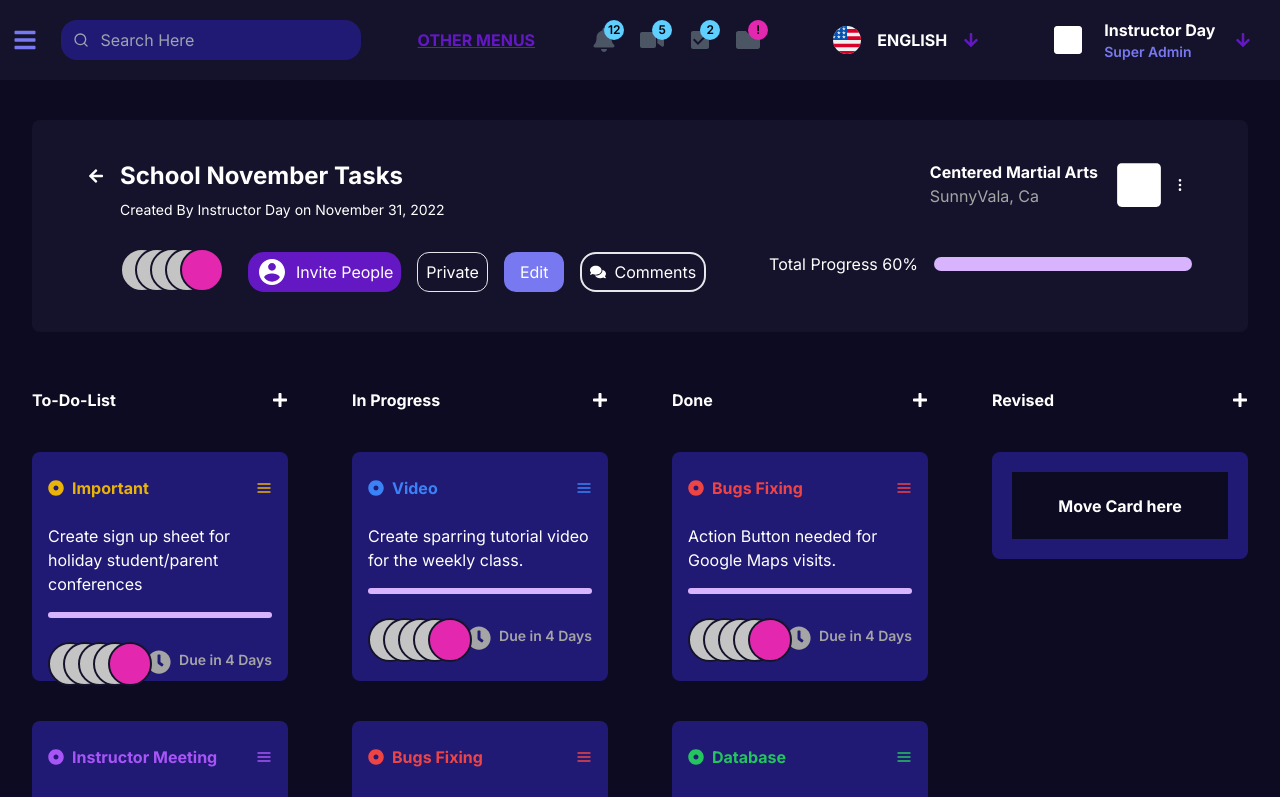
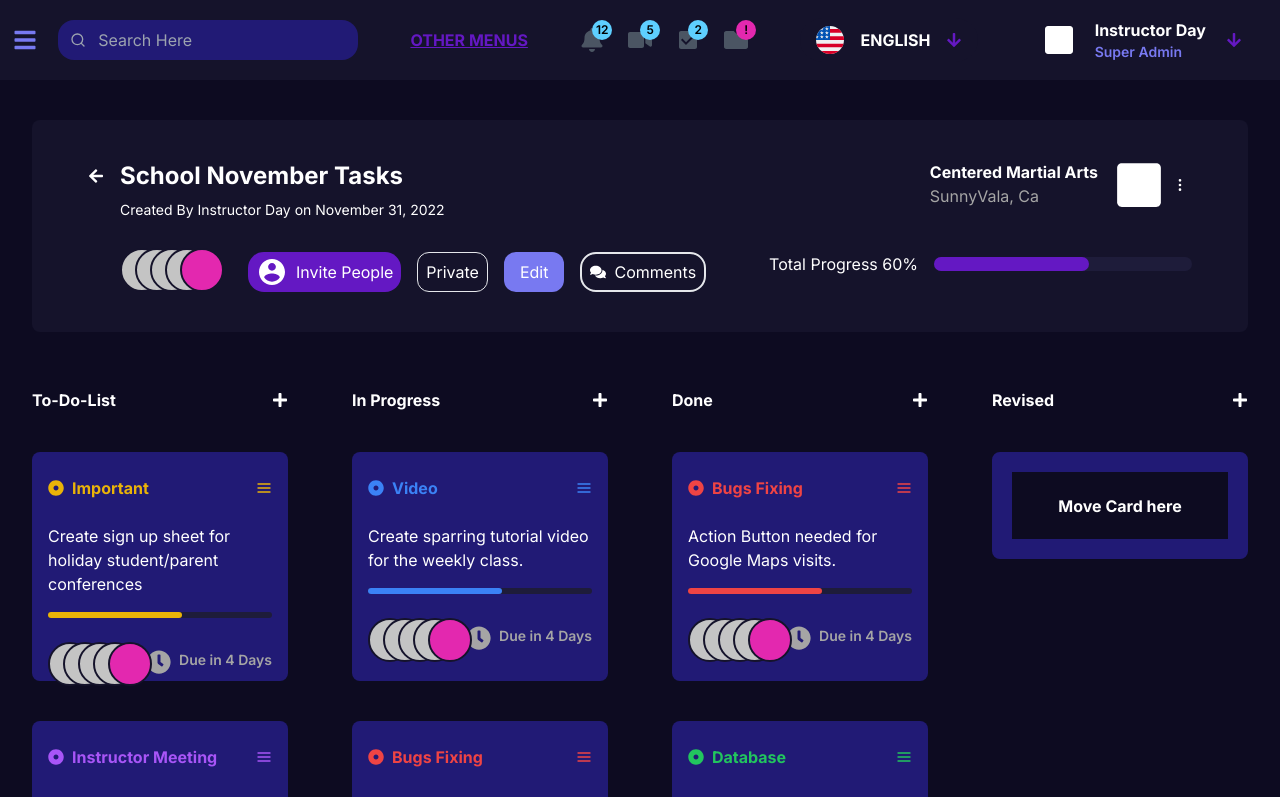
Before and after one commit to ArjunMal1311/kodagu_now_internship, a Next.js app: page / in a window 1280 px wide. Shown: the top 797 px of the page. Built offline with nearby package versions, Linux system fonts and the light colour scheme.

Commit message:
final commit

```diff
--- a/components/LastBody.tsx
+++ b/components/LastBody.tsx
@@ -27,7 +27,9 @@ const LastBody = () => {
                                     {element.information}
                                 </div>
 
-                                <div className='w-full h-[6px] mt-4 bg-purple-300 rounded-lg mb-6'></div>
+                                <div className='w-full h-[6px] bg-[#1E1C3A] rounded-lg mb-6 mt-4'>
+                                    <div className={`h-full rounded-lg w-[60%] ${getBgColor(element.heading)}`}></div>
+                                </div>
 
                                 <div className='flex relative'>
                                     <svg xmlns="http://www.w3.org/2000/svg" width="44" height="44" viewBox="0 0 44 44" fill="none" className="absolute">
@@ -80,5 +82,19 @@ const getHeadingColor = (mainHeading: string) => {
             return 'text-blue-500';
     }
 };
+const getBgColor = (mainHeading: string) => {
+    switch (mainHeading) {
+        case 'Important':
+            return 'bg-yellow-500';
+        case 'Bugs Fixing':
+            return 'bg-red-500';
+        case 'Database':
+            return 'bg-green-500';
+        case 'Instructor Meeting':
+            return 'bg-purple-500'
+        default:
+            return 'bg-blue-500';
+    }
+};
 
 export default LastBody
--- a/components/MainBody.tsx
+++ b/components/MainBody.tsx
@@ -1,13 +1,13 @@
 import React from 'react'
 import { FaArrowLeft, FaComments, FaShareSquare, FaSquare } from 'react-icons/fa'
-import {  FiMoreVertical } from 'react-icons/fi'
+import { FiMoreVertical } from 'react-icons/fi'
 import { IoMdContact } from 'react-icons/io'
 
 const MainBody = () => {
     return (
         <div className='my-10 bg-[#15132B] rounded-lg px-10 py-10 mx-8 text-white lg:justify-between lg:flex lg:flex-row flex-col'>
             <div className='lg:flex flex-col lg:flex-row'>
-                <div className='mx-4 mt-2 hidden sm:flex'>
+                <div className='mx-4 mt-2 hidden lg:flex'>
                     <FaArrowLeft />
                 </div>
 
@@ -34,16 +34,16 @@ const MainBody = () => {
                             </svg>
                         </div>
 
-                        <div className='flex lg:ml-32 ml-0 mr-4 items-center justify-center bg-[#6418C3] px-2 py-1 rounded-2xl lg:mb-0 mt-4 h-[40px]'>
+                        <div className='flex lg:ml-32 ml-0 py-2 mr-4 items-center hover:bg-[#0D0B21] justify-center bg-[#6418C3] px-2 py-1 rounded-2xl lg:mb-0 mt-4 h-[40px]'>
                             <IoMdContact size={32} />
-                            <h4 className='ml-2'>Invite People</h4>
+                            <h4 className='ml-2 select-none'>Invite People</h4>
                         </div>
 
 
-                        <h4 className='border flex items-center justify-center px-2 py-1 rounded-xl mr-4 lg:max-w-full lg:mb-0 mt-4 h-[40px] '>Private</h4>
-                        <h4 className='flex items-center px-4 py-1 justify-center rounded-xl mr-4 bg-[#7879F1] text-white lg:mb-0 lg:max-w-full  mt-4 h-[40px] '>Edit</h4>
+                        <h4 className='border flex items-center justify-center hover:bg-[#0D0B21] select-none px-2 py-1 rounded-xl mr-4 lg:max-w-full lg:mb-0 mt-4 h-[40px] '>Private</h4>
+                        <h4 className='flex items-center px-4 py-1 justify-center hover:bg-[#0D0B21] select-none rounded-xl mr-4 bg-[#7879F1] text-white lg:mb-0 lg:max-w-full  mt-4 h-[40px] '>Edit</h4>
 
-                        <div className='flex ml-0 mr-4 items-center justify-center border-2 lg:mb-0 mb-4 px-2 py-1 rounded-2xl mt-4 h-[40px]'>
+                        <div className='flex ml-0 mr-4 items-center justify-center hover:bg-[#0D0B21] select-none border-2 lg:mb-0 mb-4 px-2 py-1 rounded-2xl mt-4 h-[40px]'>
                             <FaComments />
                             <h4 className='ml-2'>Comments</h4>
                         </div>
@@ -68,8 +68,12 @@ const MainBody = () => {
                 </div>
 
                 <div className='flex items-center m-4'>
-                    <h4 className='mx-4 hidden sm:flex'>Total Progress 60%</h4>
-                    <div className='w-[258px] h-[14px] bg-purple-300 rounded-lg'>
+                    <h4 className='mx-4 hidden lg:flex select-none'>Total Progress 60%</h4>
+                    <div className='w-[258px] h-[14px] bg-[#1E1C3A] rounded-lg'>
+                        <div
+                            style={{ width: '60%', backgroundColor: '#6418C3' }}
+                            className='h-full rounded-lg'
+                        ></div>
                     </div>
                 </div>
             </div>
--- a/components/TopBar.tsx
+++ b/components/TopBar.tsx
@@ -45,7 +45,7 @@ const TopBar = () => {
                 ))}
             </div>
 
-            <div className='lg:flex space-x-4 items-center bg-[#15132b] px-4 py-2 rounded-3xl hidden'>
+            <div className='lg:flex space-x-4 items-center bg-[#15132b] px-4 py-2 rounded-3xl hidden  hover:bg-[#0D0B21]'>
                 <svg xmlns="http://www.w3.org/2000/svg" width="28" height="28" viewBox="0 0 28 28" fill="none">
                     <g clipPath="url(#clip0_3072_13)">
                         <path d="M14 28C21.732 28 28 21.732 28 14C28 6.26801 21.732 0 14 0C6.26801 0 0 6.26801 0 14C0 21.732 6.26801 28 14 28Z" fill="#F0F0F0" />
@@ -71,7 +71,7 @@ const TopBar = () => {
                 </div>
             </div>
 
-            <div className='lg:flex space-x-5 items-center hidden'>
+            <div className='lg:flex space-x-5 items-center hidden hover:bg-[#0D0B21] px-3 py-1 rounded-lg'>
                 <div>
                     <FaSquare size={32} />
                 </div>
```
